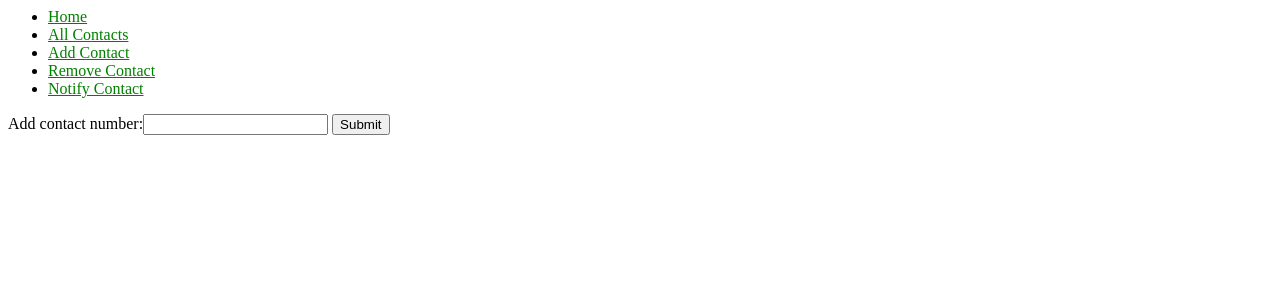
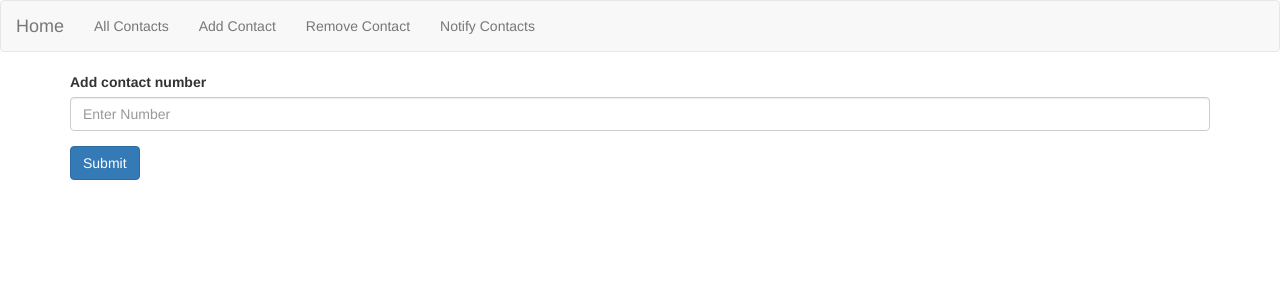
Before and after one commit to justinsr20/tusha_web, a Django app: page /sns/add_contact in a window 1280 px wide. Shown: the top 300 px of the page. Run offline with Django 3.2, Linux system fonts and the light colour scheme; some libraries are stand-ins or nearby versions.

Commit message:
website styled with bootstrap 3

```diff
--- a/tusha/sns/forms.py
+++ b/tusha/sns/forms.py
@@ -5,13 +5,18 @@ from sns.lib.validators import all_numbers_validator, min_length_validator, not_
 class AddNumberForm(forms.Form):
     contact_number = forms.CharField(label='Add contact number',
                                      validators=[all_numbers_validator, min_length_validator,
-                                                 not_start_with_zero_validator])
+                                                 not_start_with_zero_validator],
+                                     widget=forms.TextInput(attrs={'class': 'form-control',
+                                                                   'placeholder': 'Enter Number'}))
 
 
 class RemoveNumberForm(forms.Form):
-    contact_number = forms.CharField(label='Remove contact number')
+    contact_number = forms.CharField(label='Remove contact number',
+                                     widget=forms.TextInput(attrs={'class': 'form-control',
+                                                                   'placeholder': 'Enter Number'}))
 
 
 class ContactForm(forms.Form):
-    contact_content = forms.CharField(widget=forms.Textarea,
+    contact_content = forms.CharField(widget=forms.Textarea(attrs={'class': 'form-control',
+                                                                   'placeholder': 'Enter message here'}),
                                       label='Notify contacts')
--- a/tusha/sns/static/sns/style.css
+++ /dev/null
@@ -1,3 +0,0 @@
-li a {
-    color: green;
-}
--- a/tusha/sns/templates/sns/add_contact.html
+++ b/tusha/sns/templates/sns/add_contact.html
@@ -1,11 +1,18 @@
 {% extends "base.html" %}
 
-{% block title %}Current Contacts{% endblock %}
-
 {% block content %}
-    <form action="add_contact/" method="post">
-        {% csrf_token %}
-        {{ form }}
-        <input type="submit" value="Submit" />
-    </form>
+<form action="add_contact/" method="post">{% csrf_token %}
+    {% for field in form %}
+    <div class="form-group {% if field.errors %}has-error{% endif %}">
+        <div class="invalid-feedback">
+            {% for error in field.errors %}
+            <span class="help-block">{{ error }}</span>
+            {% endfor %}
+        </div>
+        <label class="" for="{{ field.name }}">{{ field.label }}</label>
+        {{ field }}
+        {% endfor %}
+    </div>
+    <input class="btn btn-primary" type="submit" value="Submit"/>
+</form>
 {% endblock %}
--- a/tusha/sns/templates/sns/base.html
+++ b/tusha/sns/templates/sns/base.html
@@ -1,26 +1,28 @@
 {% load static %}
-<link rel="stylesheet" type="text/css" href="{% static 'sns/style.css' %}" />
+<link rel="stylesheet" type="text/css" href="{% static 'sns/node_modules/bootstrap/dist/css/bootstrap.min.css' %}"/>
 
 <!DOCTYPE html>
 <html lang="en">
 <head>
-    <title>{% block title %}My amazing site{% endblock %}</title>
+    <title>{% block title %}Tusha Promotions{% endblock %}</title>
 </head>
 
 <body>
-<div id="sidebar">
-    {% block sidebar %}
-    <ul>
-        <li><a href="{% url 'index' %}">Home</a></li>
-        <li><a href="{% url 'all_contacts' %}">All Contacts</a></li>
-        <li><a href="{% url 'add_contact' %}">Add Contact</a></li>
-        <li><a href="{% url 'remove_contact' %}">Remove Contact</a></li>
-        <li><a href="{% url 'notify_contacts' %}">Notify Contact</a></li>
-    </ul>
-    {% endblock %}
-</div>
+<nav class="navbar navbar-default">
+    <div class="container-fluid">
+        <div class="navbar-header">
+            <a class="navbar-brand" href="{% url 'index' %}">Home</a>
+        </div>
+        <ul class="nav navbar-nav">
+            <li><a href="{% url 'all_contacts' %}">All Contacts</a></li>
+            <li><a href="{% url 'add_contact' %}">Add Contact</a></li>
+            <li><a href="{% url 'remove_contact' %}">Remove Contact</a></li>
+            <li><a href="{% url 'notify_contacts' %}">Notify Contacts</a></li>
+        </ul>
+    </div>
+</nav>
 
-<div id="content">
+<div class="container">
     {% block content %}{% endblock %}
 </div>
 </body>
--- a/tusha/sns/templates/sns/index.html
+++ b/tusha/sns/templates/sns/index.html
@@ -1,7 +1,5 @@
 {% extends "base.html" %}
 
-{% block title %}Current Contacts{% endblock %}
-
 {% block content %}
-    <p>This is the home page</p>
+<p>This is the home page</p>
 {% endblock %}
--- a/tusha/tusha/settings.py
+++ b/tusha/tusha/settings.py
@@ -114,6 +114,7 @@ USE_TZ = True
 # https://docs.djangoproject.com/en/1.11/howto/static-files/
 STATIC_URL = '/static/'
 STATIC_ROOT = os.path.join(BASE_DIR, 'static')
+STATIC_DIRS = os.path.join(BASE_DIR, 'static/sns/node_modules/')
 
 AWS_ACCESS_KEY_ID = os.environ['AWS_ACCESS_KEY_ID']
 AWS_SECRET_ACCESS_KEY = os.environ['AWS_SECRET_ACCESS_KEY']
```
Also changed, not shown: tusha/sns/templates/sns/all_contacts.html (+6 -8 lines), tusha/sns/templates/sns/notify_contacts.html (+5 -6 lines), tusha/sns/templates/sns/remove_contact.html (+9 -7 lines).
